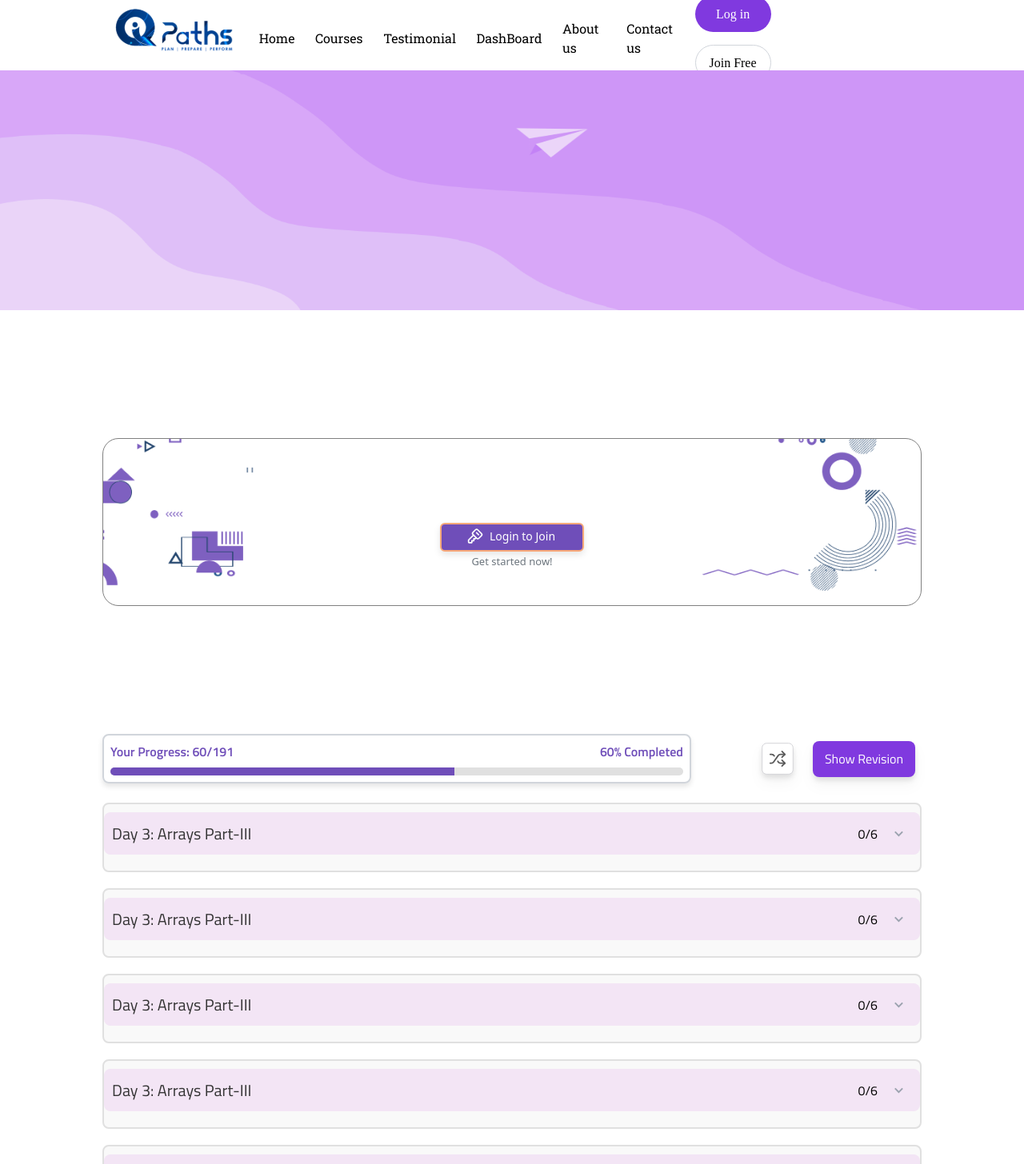
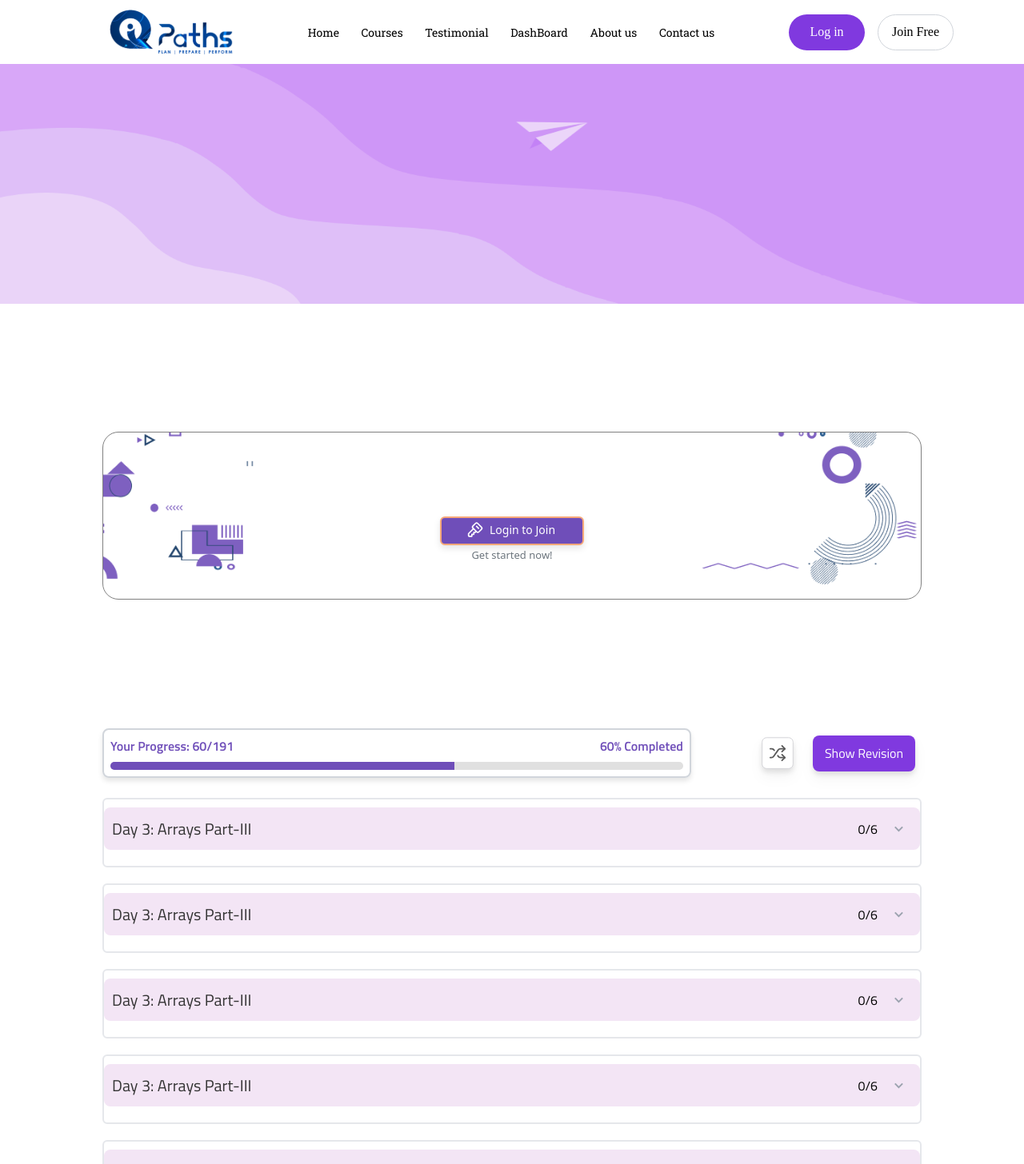
Before and after one commit to ITISH7/iqpathsquizFrontend, a React (Vite) app: page /contact-Us in a window 1280 px wide. Shown: the top 1456 px of the page at 80% size. Built offline with nearby package versions, Linux system fonts and the light colour scheme; a web font is replaced by a local one.

Commit message:
correct the alignments of header

```diff
--- a/src/componets/Header/Header.jsx
+++ b/src/componets/Header/Header.jsx
@@ -36,7 +36,7 @@ function Header() {
               <img src="src\assets\notification.svg" alt="notification" className={styles.icons} />
             </div>
           ) : (
-            <div>
+            <div className={styles.joiningBut}>
               <button className={styles.loginButton}
                       onClick={() => ToggleLogin(isLoggedIn)}
               >Log in</button>
--- a/src/componets/Header/Header.module.css
+++ b/src/componets/Header/Header.module.css
@@ -2,9 +2,8 @@
 
 .header {
   background-color: white;
-    /* border: 4px solid red; */
-    margin-top: 0.5rem;
   height: 80px;
+  width: 100%;
   display: flex;
   justify-content: center;
   font-family: 'Roboto Slab', serif;
@@ -13,19 +12,20 @@
 .nav {
   display: flex;
   justify-content: space-between;
-    width: 80%;
-    /* max-width: 1250px;  */
+  align-items: center;
+  width: 120%;
   padding-right: 5rem;
-    /* border: 4px solid blue; */
   height: 100%;
-
+  margin-left: 120px;
 }
 
 .navList {
   display: flex;
   align-items: center;
   justify-content: space-between;
-    /* border: 4px solid yellow; */
+  margin-left: 60px;
+  gap: 2px;
+  font-size: 14px;
 }
 
 .navItem {
@@ -35,12 +35,18 @@
 .authButtons {
   display: flex;
   align-items: center;
-    justify-content: space-between;
-    /* border: 4px solid yellow; */
+  margin-left: auto;
+}
+
+.joiningBut {
+  display: flex;
 }
 
 .loginButton, .joinButton {
   font-family: 'Inika', serif;
+  width: 220.6px;
+  height: 49.6px;
+  gap: 8px;
 }
 
 .loginButton {
@@ -57,14 +63,15 @@
   padding: 0.5rem;
   margin: 0.5rem;
   border: 1px solid #D1D5DB;
-    border-radius: 1.5rem ;
+  border-radius: 1.5rem;
   width: 95px;
   height: 45px;
 }
 
-  .iconContainer{
+.iconContainer {
   display: flex;
   align-items: center;
   justify-content: space-between;
   width: 112px;
+  margin-right: 60px;
 }
--- a/src/componets/ProgressBar/ProgressBar.module.css
+++ b/src/componets/ProgressBar/ProgressBar.module.css
@@ -7,6 +7,7 @@
   align-items: center;
   justify-content: space-evenly;
   width: 80%;
+  height: 64.1px;
   margin-left: auto;
   margin-right: auto;
   font-family: 'Titillium Web', sans-serif;
--- a/src/componets/QuestionTopicDropDown/QuestionTopicDropDown.module.css
+++ b/src/componets/QuestionTopicDropDown/QuestionTopicDropDown.module.css
@@ -5,8 +5,9 @@
   padding: 10px ;
   width: 80%;
   border: 2px solid #e0e0e0;
-  border-radius: 8px;
-  background-color: #f9f9f9;
+  border-radius: 6px;
+  border: 2px solid #E5E7EB;
+  background-color: #ffffff;
   transition: max-height 0.3s ease;
   overflow: hidden;
   font-family: 'Titillium Web', sans-serif;
```
Lines whose indentation alone changed are shown as unchanged.
